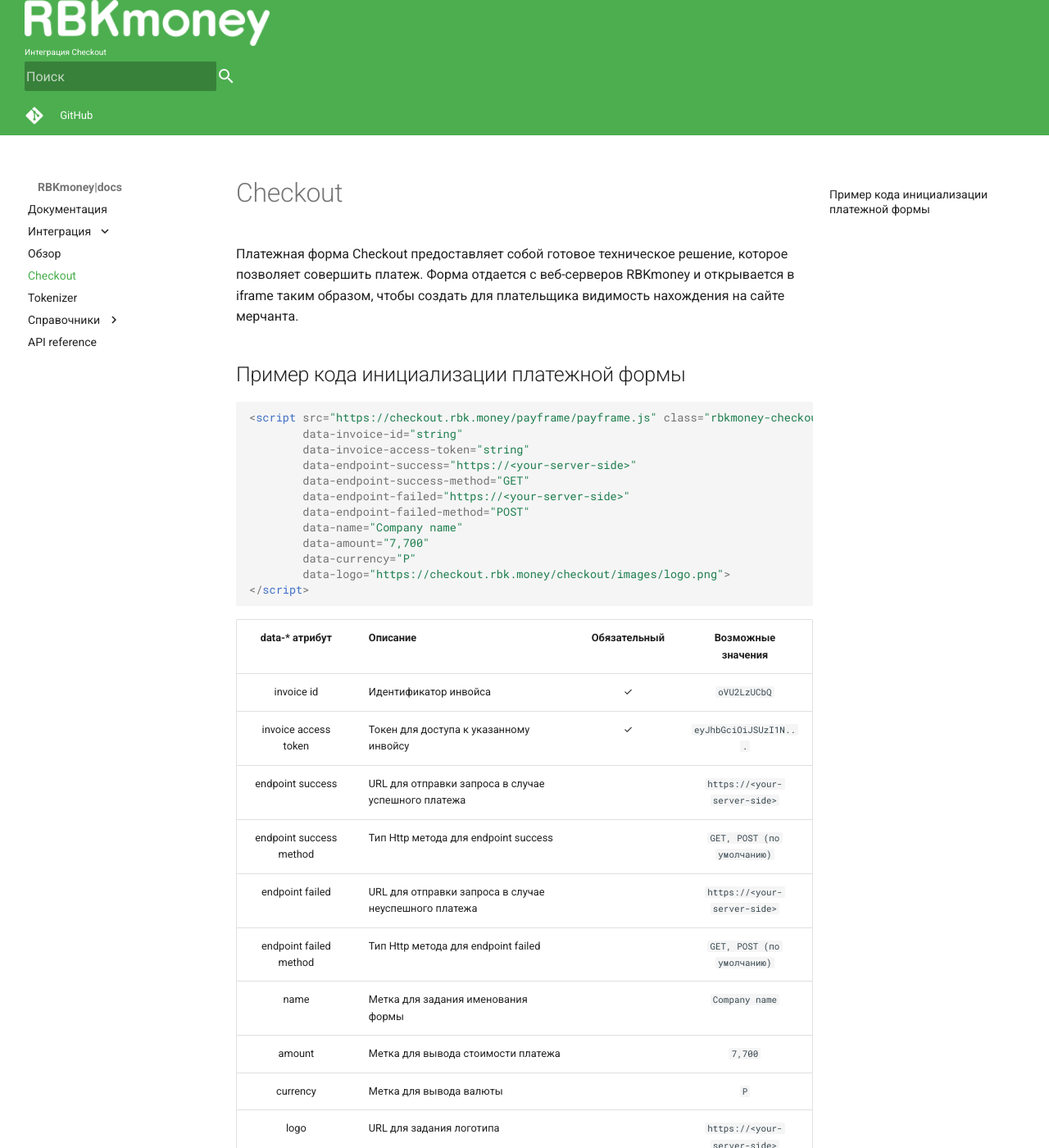
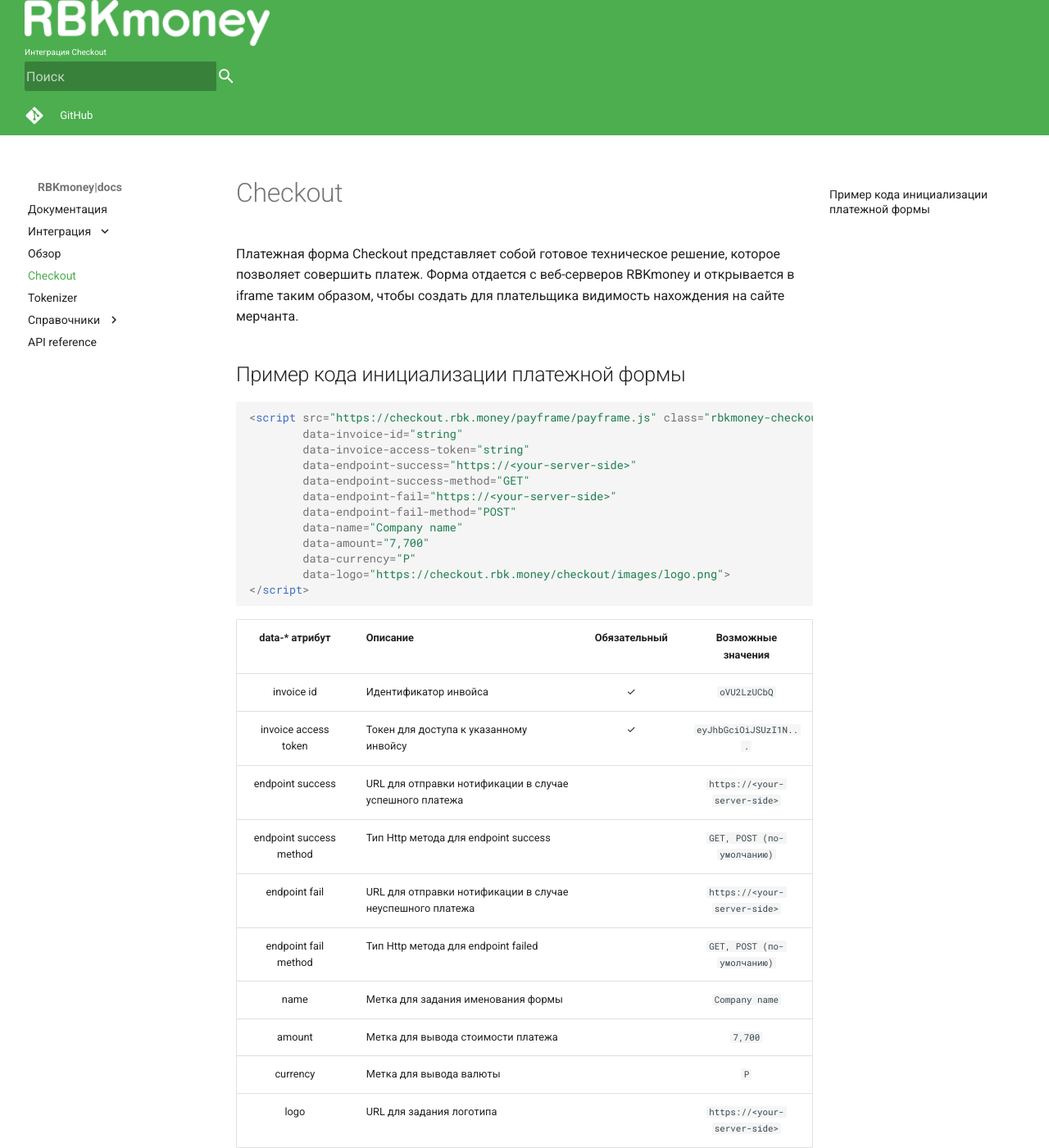
Before and after one commit to rbkmoney/docs, an MkDocs documentation site: the page built from content/integrations/checkout.md, in a window 1280 px wide and 1400 px high. Shown: the whole window at 82% size. Built offline with MkDocs 1.6.1 and Material for MkDocs 9.7.7, drawn with Linux system fonts in a browser that asks for light colours; nearby versions of some CDN libraries; old or Windows-style settings are respelled for this version of MkDocs.

Commit message:
FE:219: Review fix

````diff
--- a/content/integrations/checkout.md
+++ b/content/integrations/checkout.md
@@ -1,4 +1,4 @@
-Платежная форма Checkout предоставляет собой готовое техническое решение, которое позволяет совершить платеж. Форма отдается с веб-серверов RBKmoney и открывается в iframe таким образом, чтобы создать для плательщика видимость нахождения на сайте мерчанта.
+Платежная форма Checkout представляет собой готовое техническое решение, которое позволяет совершить платеж. Форма отдается с веб-серверов RBKmoney и открывается в iframe таким образом, чтобы создать для плательщика видимость нахождения на сайте мерчанта.
 
 ## Пример кода инициализации платежной формы
 
@@ -8,8 +8,8 @@
         data-invoice-access-token="string"
         data-endpoint-success="https://<your-server-side>"
         data-endpoint-success-method="GET"
-        data-endpoint-failed="https://<your-server-side>"
-        data-endpoint-failed-method="POST"
+        data-endpoint-fail="https://<your-server-side>"
+        data-endpoint-fail-method="POST"
         data-name="Company name"
         data-amount="7,700"
         data-currency="Р"
@@ -17,17 +17,17 @@
 </script>
 ```
 
-| data-* атрибут           | Описание                                              | Обязательный | Возможные значения           |
-| :----------------------: | ----------------------------------------------------- | :-----------:| :---------------------------:|
-| invoice id               | Идентификатор инвойса                                 | ✓            | `oVU2LzUCbQ`                 |
-| invoice access token     | Токен для доступа к указанному инвойсу                | ✓            | `eyJhbGciOiJSUzI1N...`       |
-| endpoint success         | URL для отправки запроса в случае успешного платежа   |              | `https://<your-server-side>` |
-| endpoint success method  | Тип Http метода для endpoint success                  |              | `GET, POST (по умолчанию)`   |
-| endpoint failed          | URL для отправки запроса в случае неуспешного платежа |              | `https://<your-server-side>` |
-| endpoint failed method   | Тип Http метода для endpoint failed                   |              | `GET, POST (по умолчанию)`   |
-| name                     | Метка для задания именования формы                    |              | `Company name`               |
-| amount                   | Метка для вывода стоимости платежа                    |              | `7,700`                      |
-| currency                 | Метка для вывода валюты                               |              | `P`                          |
-| logo                     | URL для задания логотипа                              |              | `https://<your-server-side>` |
+| data-* атрибут           | Описание                                                  | Обязательный | Возможные значения           |
+| :----------------------: | --------------------------------------------------------- | :-----------:| :---------------------------:|
+| invoice id               | Идентификатор инвойса                                     | ✓            | `oVU2LzUCbQ`                 |
+| invoice access token     | Токен для доступа к указанному инвойсу                    | ✓            | `eyJhbGciOiJSUzI1N...`       |
+| endpoint success         | URL для отправки нотификации в случае успешного платежа   |              | `https://<your-server-side>` |
+| endpoint success method  | Тип Http метода для endpoint success                      |              | `GET, POST (по-умолчанию)`   |
+| endpoint fail            | URL для отправки нотификации в случае неуспешного платежа |              | `https://<your-server-side>` |
+| endpoint fail method     | Тип Http метода для endpoint failed                       |              | `GET, POST (по-умолчанию)`   |
+| name                     | Метка для задания именования формы                        |              | `Company name`               |
+| amount                   | Метка для вывода стоимости платежа                        |              | `7,700`                      |
+| currency                 | Метка для вывода валюты                                   |              | `P`                          |
+| logo                     | URL для задания логотипа                                  |              | `https://<your-server-side>` |
 
 Примечание. Запросы на endpoint success, endpoint failed отправляются с `"Content-Type": "x-form-urlencoded"`.
````
